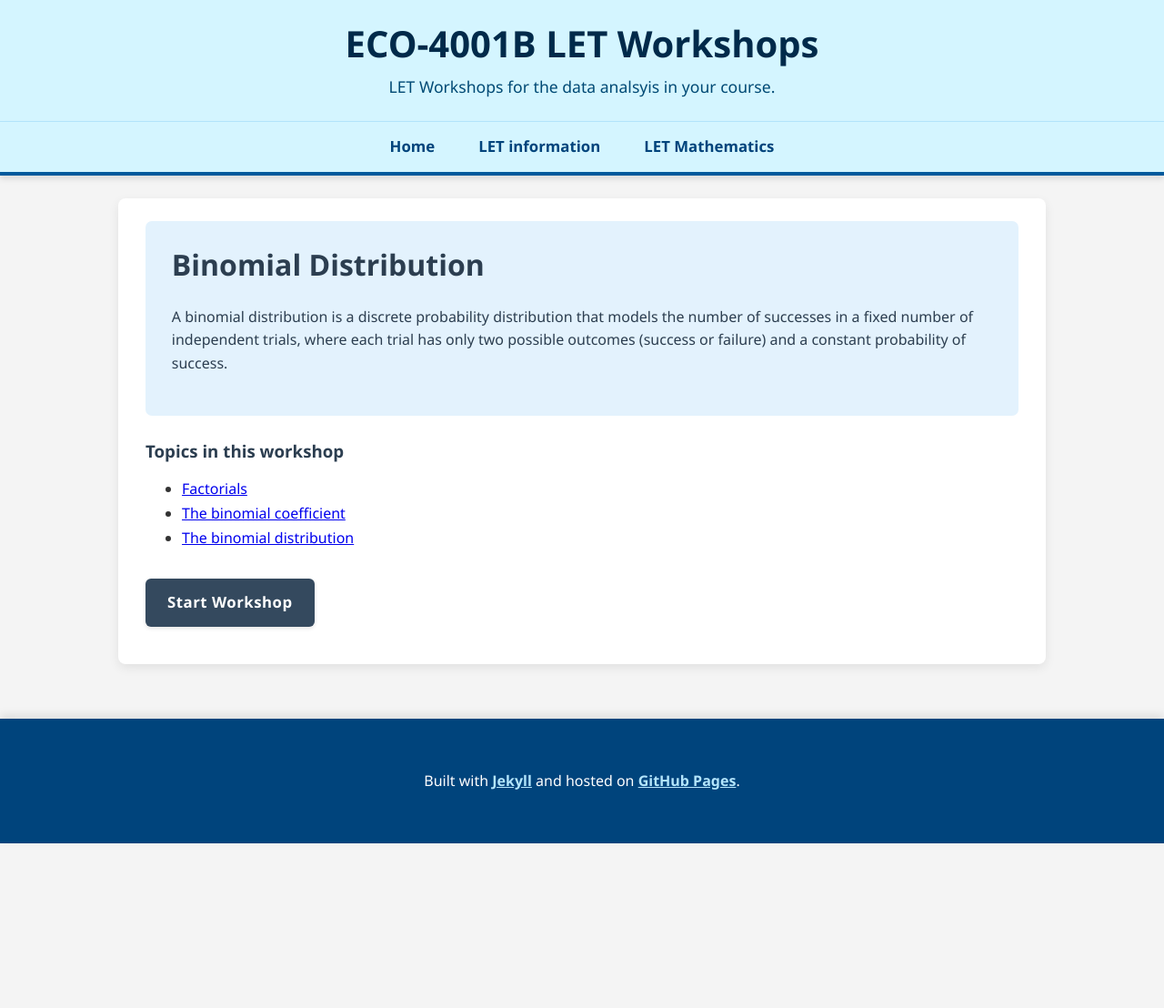
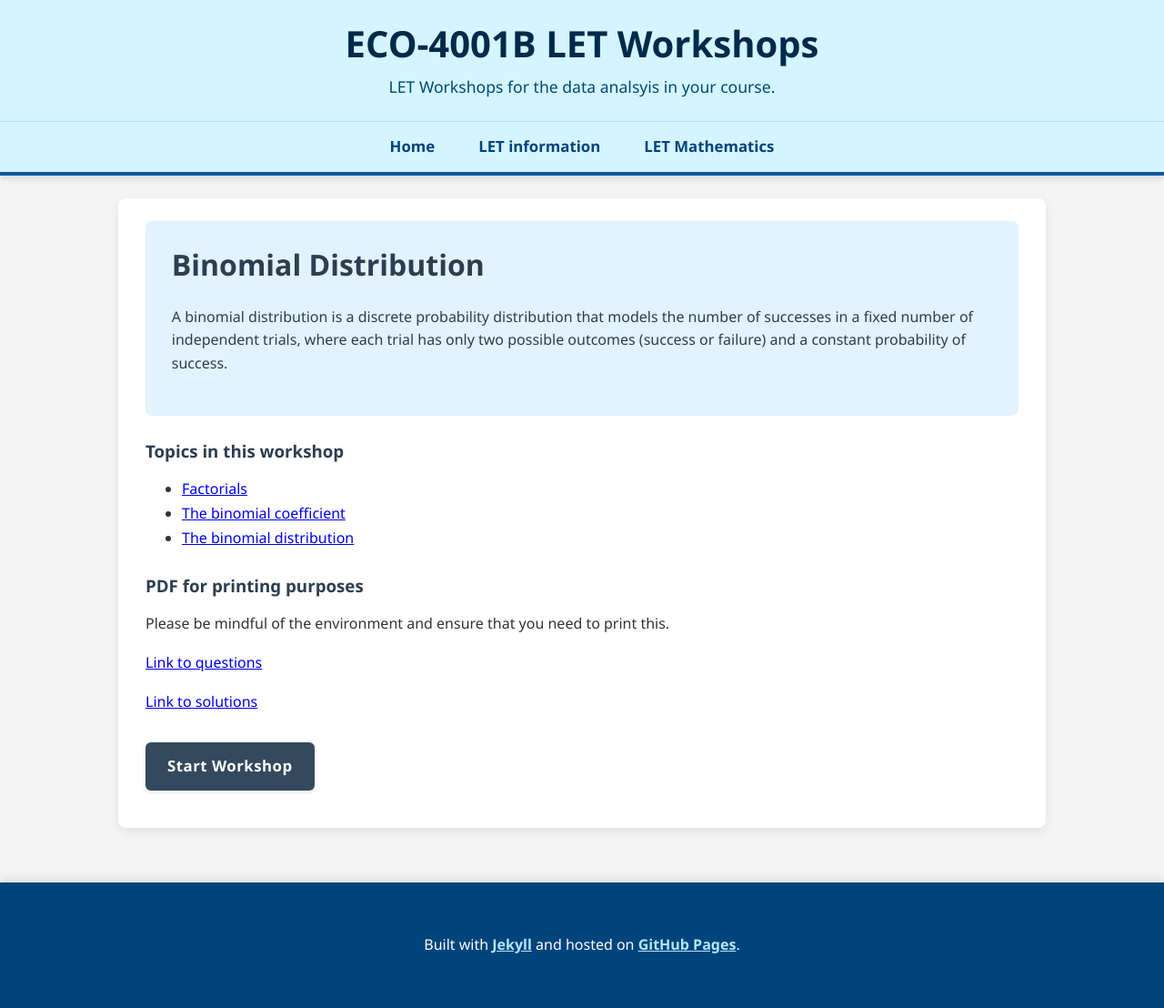
Before and after one commit to probe973/eco-4001b, a Jekyll site: the page built from binomial/index.md, in a window 1280 px wide. Shown: the whole page at 91% size. Built offline with Jekyll 4.4.1, drawn with Linux system fonts in a browser that asks for light colours; before the commit the page ends 927 px from its top, so only the background shows below that.

Commit message:
Update index.md

```diff
--- a/binomial/index.md
+++ b/binomial/index.md
@@ -17,4 +17,13 @@
 * <a href="{{ "/binomial/02-combinations.html" | relative_url }}">The binomial coefficient</a>
 * <a href="{{ "/binomial/03-probability.html" | relative_url }}">The binomial distribution</a>
 
+### PDF for printing purposes
+
+Please be mindful of the environment and ensure that you need to print this.
+
+<a href="{{ "/assets/pdf/binomial.pdf" | relative_url }}" target="_blank">Link to questions</a>
+
+<a href="{{ "/assets/pdf/binomail_solutions.pdf" | relative_url }}" target="_blank">Link to solutions</a>
+
+
 <a href="{{ "/binomial/01-factorial.html" | relative_url }}" class="btn btn-primary">Start Workshop</a>
```
